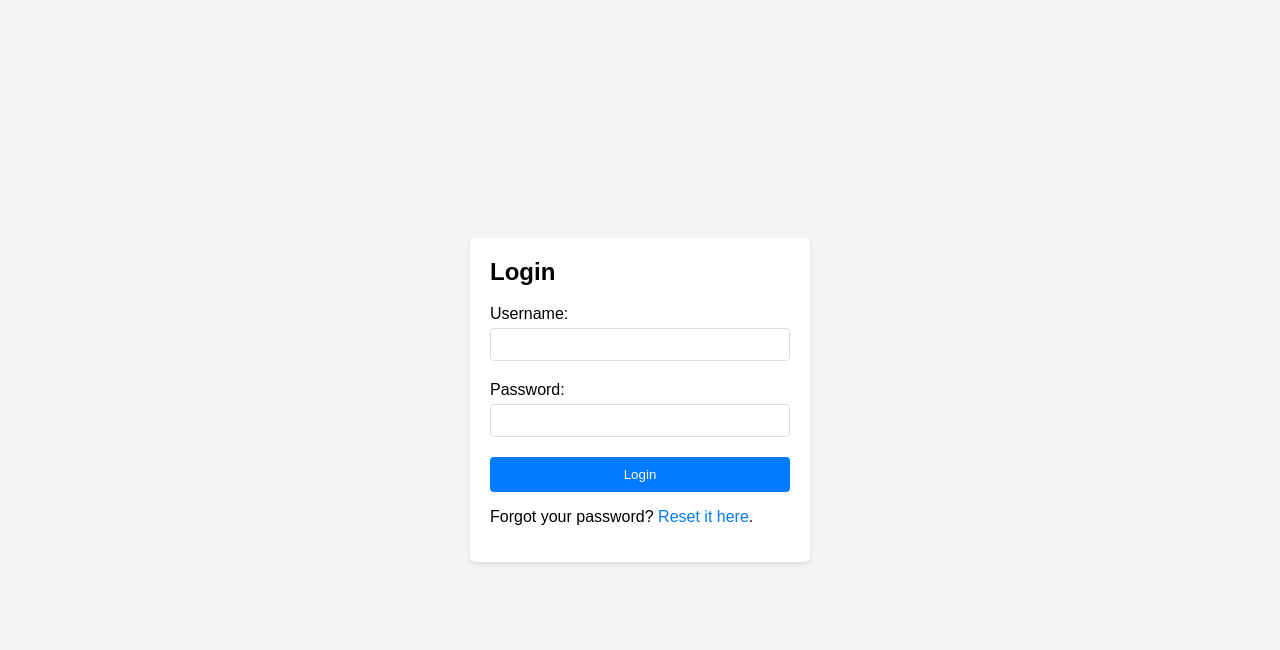
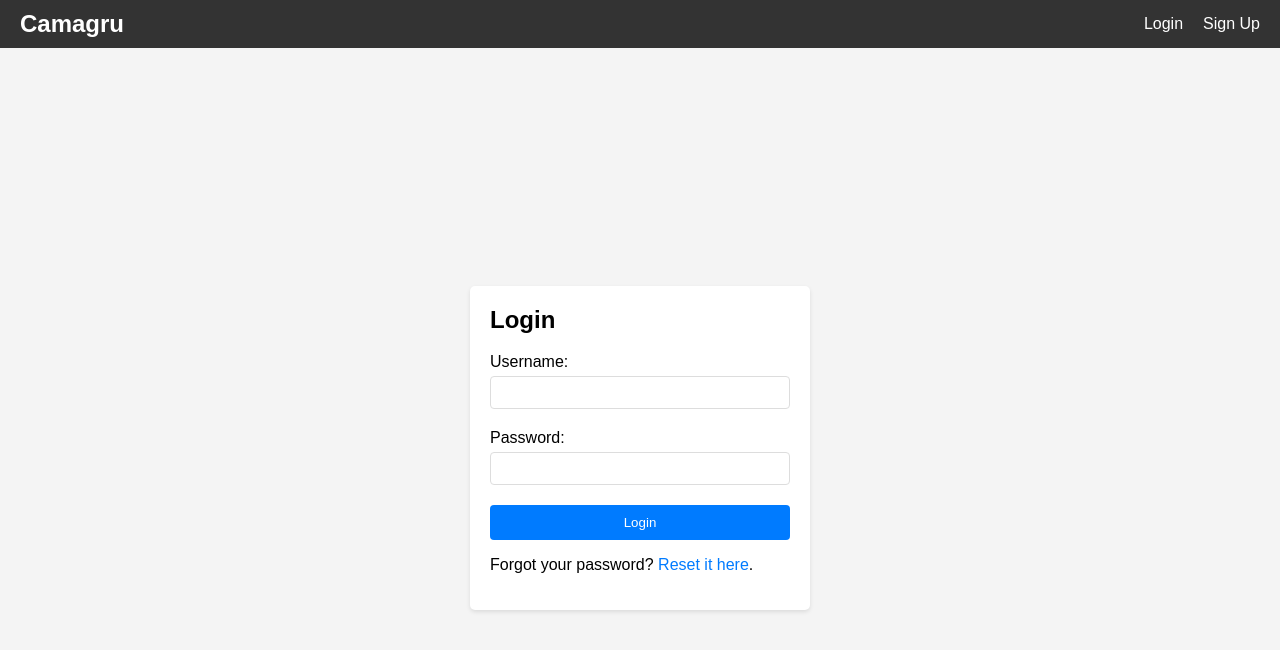
Before and after one commit to qurobert/camagru, a plain HTML site: page nginx/public/authenticate/login.html in a window 1280 px wide. Drawn offline with Linux system fonts and the light colour scheme.

Commit message:
Added header for main login and sign up pages

```diff
--- a/nginx/public/authenticate/login.html
+++ b/nginx/public/authenticate/login.html
@@ -4,9 +4,24 @@
     <meta charset="UTF-8">
     <meta name="viewport" content="width=device-width, initial-scale=1.0">
     <title>Login</title>
-    <link rel="stylesheet" href="./stylesheet/auth.css">
+    <link rel="stylesheet" href="/stylesheet/auth.css">
+    <link rel="stylesheet" href="/stylesheet/header.css">
 </head>
 <body>
+    <header>
+        <a href="/home" class="brand-logo">Camagru</a>
+        <div class="header-links">
+            <!-- These links are shown when the user is not logged in -->
+            <a href="/login">Login</a>
+            <a href="/signup">Sign Up</a>
+        </div>
+        <div class="user-info" style="display: none;">
+            <!-- These elements are shown when the user is logged in -->
+            <span>Welcome, <a href="/profile">Username</a></span>
+            <a href="/logout">Logout</a>
+        </div>
+    </header>
+    <div class="main-content">
         <div class="auth-container">
             <form action="/path-to-your-login-handler" method="POST" class="login-form">
                 <h2>Login</h2>
@@ -24,5 +39,6 @@
                 </p>
             </form>
         </div>
+    </div>
 </body>
 </html>
--- a/nginx/public/stylesheet/auth.css
+++ b/nginx/public/stylesheet/auth.css
@@ -3,6 +3,9 @@ body {
     background-color: #f4f4f4;
     margin: 0;
     padding: 0;
+}
+
+.main-content {
     display: flex;
     justify-content: center;
     align-items: center;
--- /dev/null
+++ b/nginx/public/stylesheet/header.css
@@ -0,0 +1,33 @@
+/* styles.css */
+
+body {
+    margin: 0;
+    padding: 0;
+    /* Add other body styles */
+}
+
+header {
+    background-color: #333; /* Dark background for the header */
+    color: #fff;
+    padding: 10px 20px;
+    display: flex;
+    justify-content: space-between;
+    align-items: center;
+}
+
+header a {
+    color: #fff;
+    text-decoration: none;
+    margin-left: 20px;
+}
+
+header a.brand-logo {
+    margin-left: 0;
+    font-weight: bold;
+    font-size: 1.5em;
+}
+
+.header-links, .user-info {
+    display: flex;
+    align-items: center;
+}
```
Also changed, not shown: nginx/public/authenticate/email-verification.html (+1 -1 lines), nginx/public/authenticate/signup.html (+16 -1 lines), nginx/public/home.html (added, +31 -0 lines), nginx/public/index.html (+1 -1 lines), 1 other file. Lines whose indentation alone changed are shown as unchanged.
